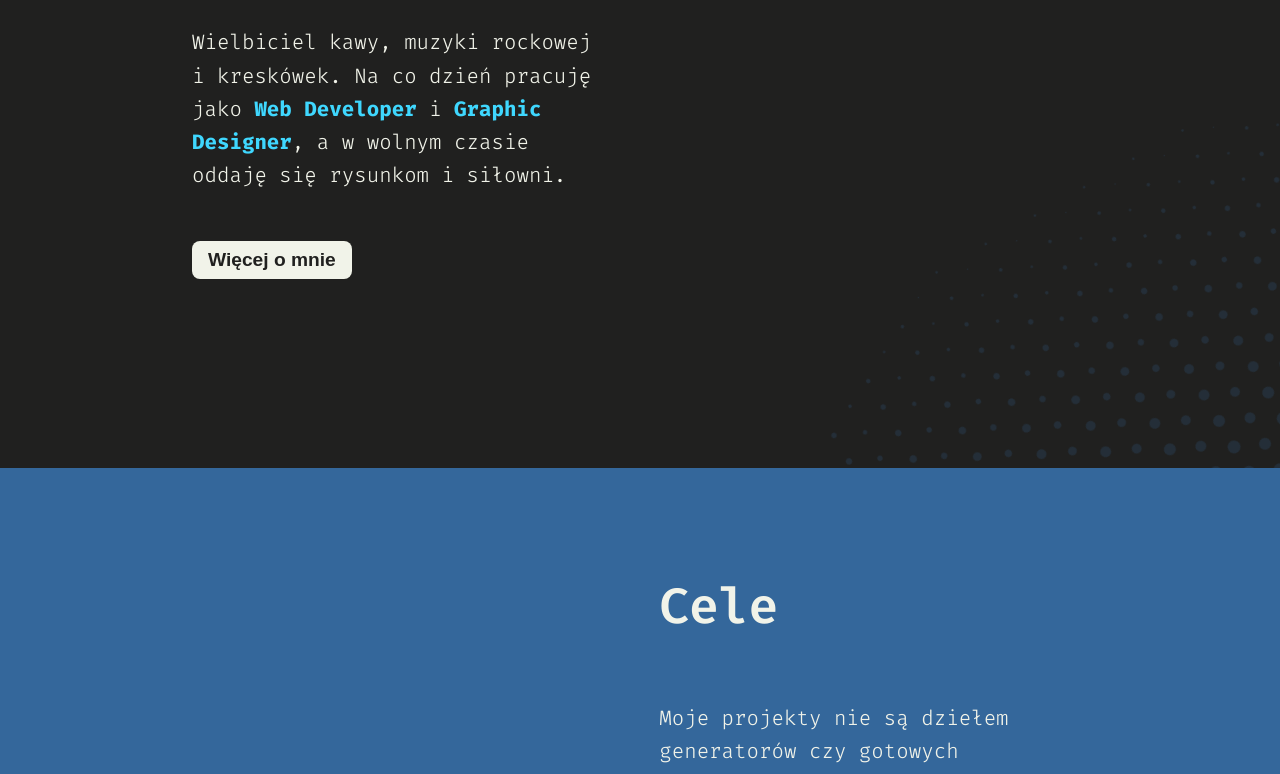
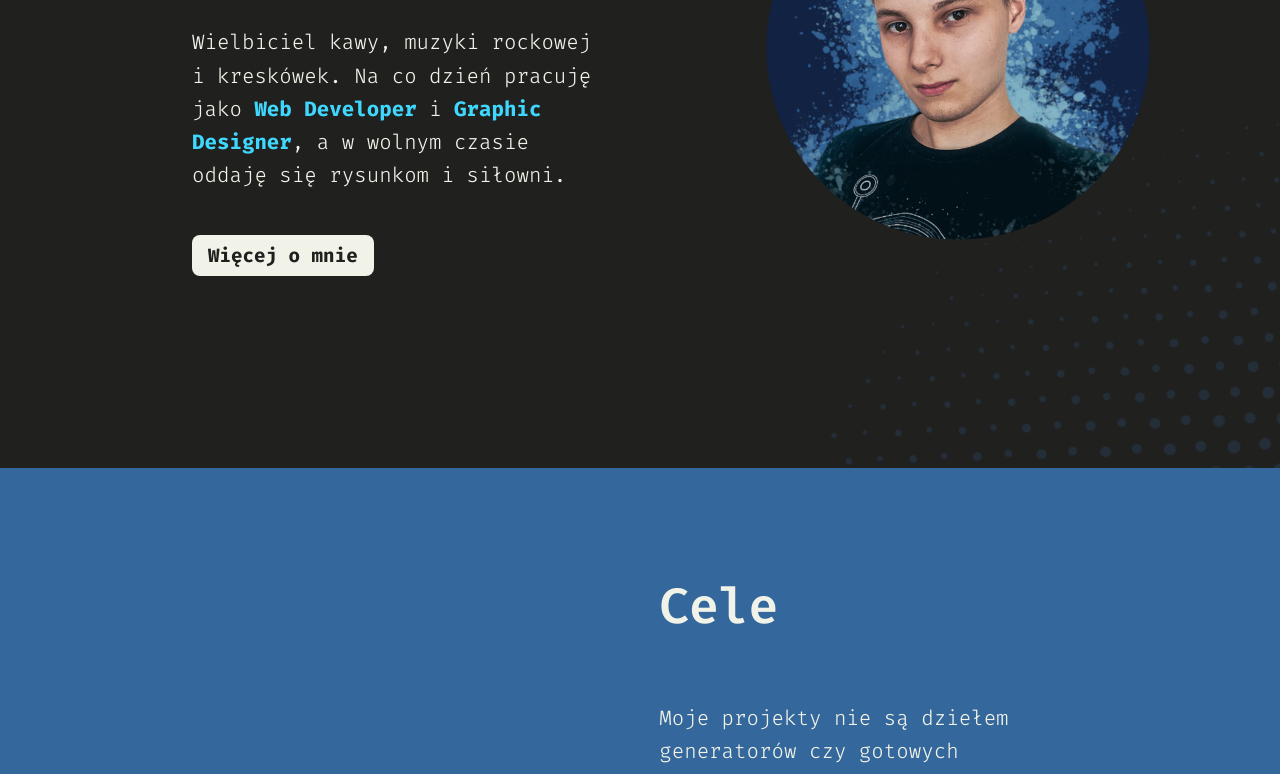
Before and after one commit to Panelinio/ktwardowski, an Astro site: page / in a window 1280 px wide. Shown: the part 370-1144 px from the top of the page. Built offline with nearby package versions, Linux system fonts and the light colour scheme; Astro itself is replaced by a stand-in of ours; a web font is replaced by a local one.

Commit message:
Update index.astro

```diff
--- a/src/pages/index.astro
+++ b/src/pages/index.astro
@@ -14,9 +14,11 @@ import Card from "../components/Card.astro";
           > i <strong>Graphic Designer</strong>, a w wolnym czasie oddaję się
           rysunkom i siłowni.
         </p>
-        <button><a href="/ktwardowski/about/">Więcej o mnie</a></button>
+        <a href="/ktwardowski/about/" class="a-button">Więcej o mnie</a>
       </section>
-      <section class="right"></section>
+      <section class="right">
+        <img src="/ktwardowski/avokr.png" alt="Moje zdjęcie" aria-label="Moje zdjęcie" />
+      </section>
     </article>
     <article class="landing-blue">
       <section class="leftb"></section>
@@ -41,7 +43,7 @@ import Card from "../components/Card.astro";
         interesują Cię strony internetowe, aplikacje webowe, logo czy zwykłe
         ilustracje.
       </p>
-      <button><a href="/ktwardowski/portfolio/">Zobacz moje prace</a></button>
+      <a href="/ktwardowski/portfolio/" class="a-button">Zobacz moje prace</a>
     </section>
     <section class="right"></section>
   </article>
```
